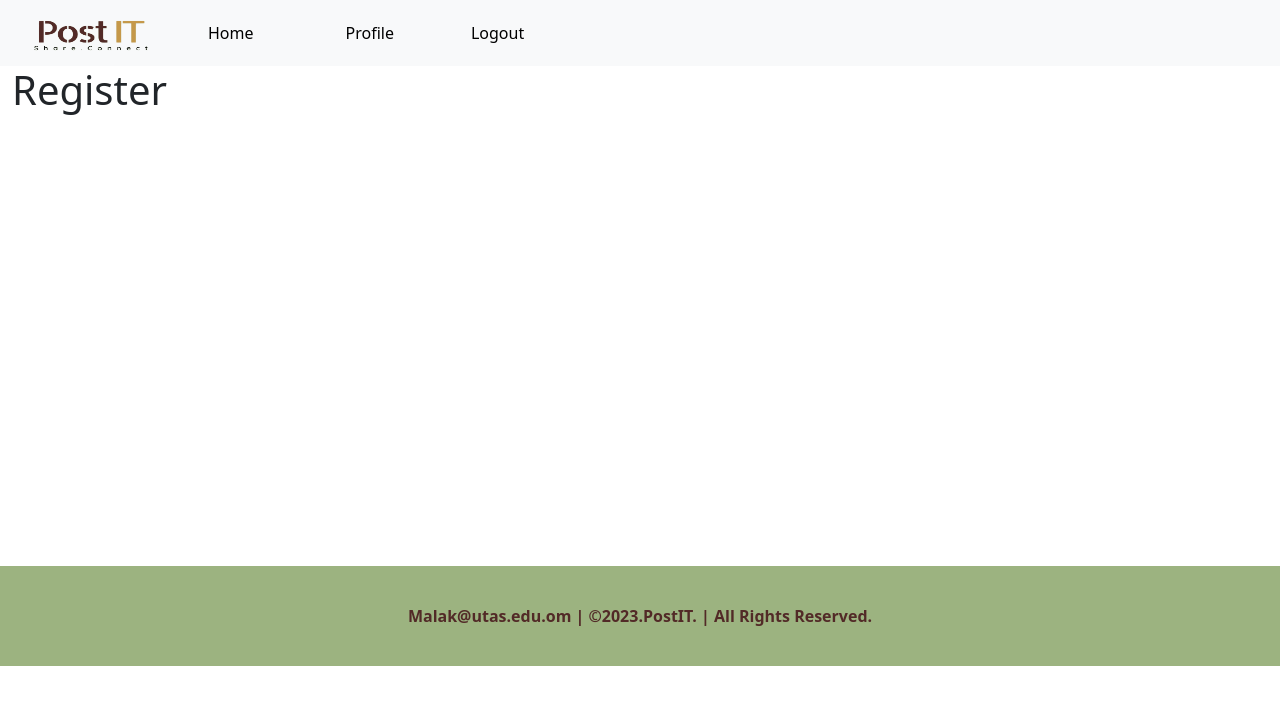
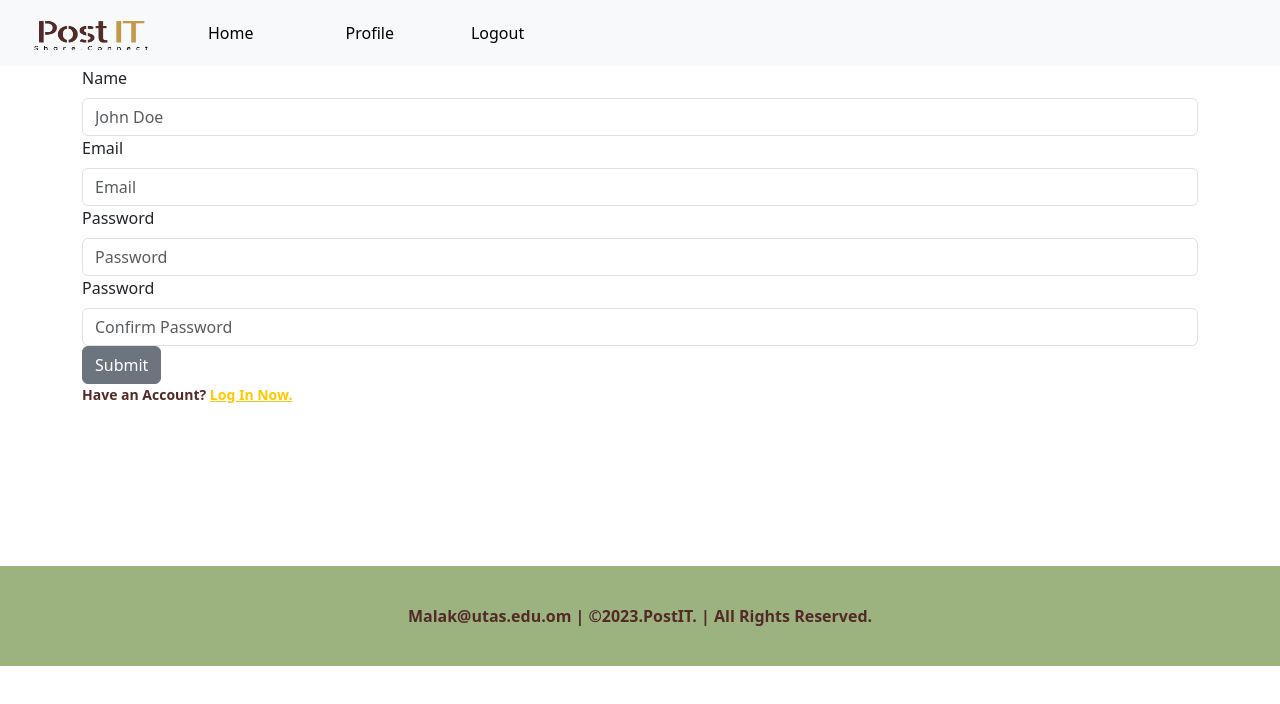
Before and after one commit to Mkj5837/post_it_app, a React (Create React App) app in the folder client/: page /register in a window 1280 px wide. Shown: the top 704 px of the page. Built offline with nearby package versions, Linux system fonts and the light colour scheme.

Commit message:
Added yup schema

```diff
--- a/client/package.json
+++ b/client/package.json
@@ -15,7 +15,8 @@
     "react-router-dom": "^6.14.2",
     "react-scripts": "5.0.1",
     "reactstrap": "^9.2.3",
-    "web-vitals": "^2.1.4"
+    "web-vitals": "^2.1.4",
+    "yup": "^1.6.1"
   },
   "scripts": {
     "start": "react-scripts start",
--- a/client/src/Components/Register.js
+++ b/client/src/Components/Register.js
@@ -1,5 +1,59 @@
+import {
+  Button,
+  Col,
+  Label,
+  Container,
+  Row,
+  FormGroup,
+  Input,
+  Form,
+} from "reactstrap";
+import { Link } from "react-router-dom";
 const Register = () => {
-  return <h1>Register</h1>;
+  return (
+    <div>
+      <Container>
+        <Form>
+          <Label for="exampleName">Name</Label>
+          <Input
+            id="exampleName"
+            name="Name"
+            placeholder="John Doe"
+            type="text"
+          />
+
+          <Label for="exampleEmail">Email</Label>
+          <Input
+            id="exampleEmail"
+            name="email"
+            placeholder="Email"
+            type="email"
+          />
+
+          <Label for="examplePassword">Password</Label>
+          <Input
+            id="examplePassword"
+            name="password"
+            placeholder="Password"
+            type="password"
+          />
+
+          <Label for="confirmPassword">Password</Label>
+          <Input
+            id="confirmPassword"
+            name="confirmPassword"
+            placeholder="Confirm Password"
+            type="password"
+          />
+
+          <Button>Submit</Button>
+        </Form>
+        <p className="smalltext">
+          Have an Account? <Link to="/login">Log In Now.</Link>
+        </p>
+      </Container>
+    </div>
+  );
 };
 
 export default Register;
```
Also changed, not shown: client/src/Validations/UserValidations.js (added, +14 -0 lines), 1 other file (tests, documents, lock files or other folders).
